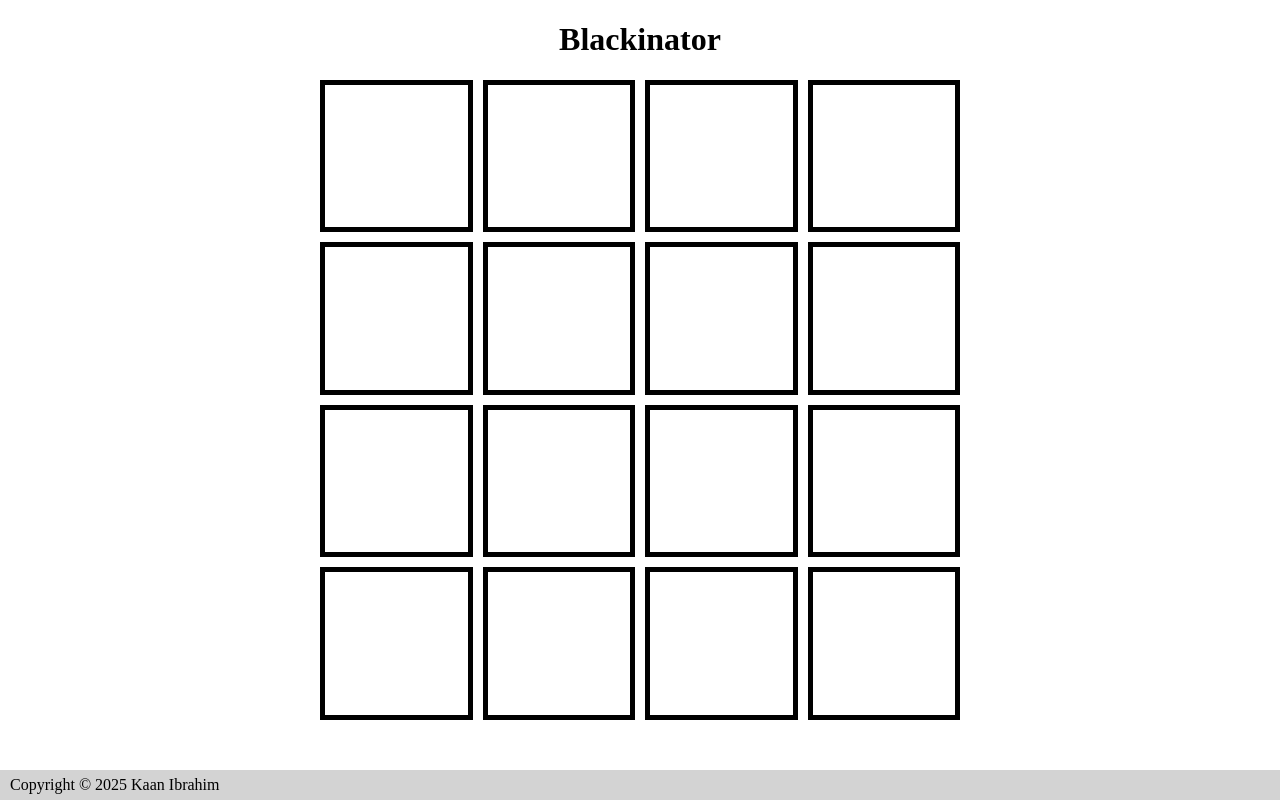
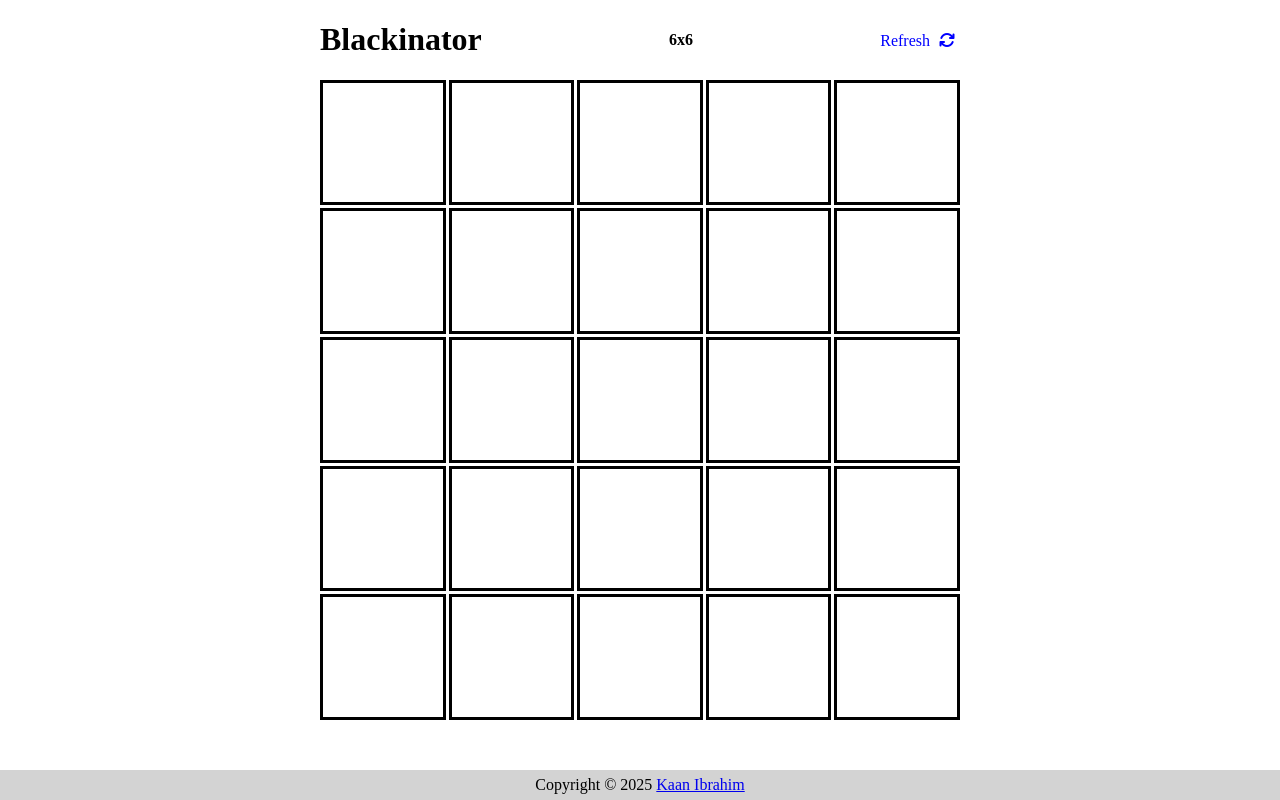
Before and after one commit to kaanibrahim/blackinator, a plain HTML site: page index.html in a window 1280 px wide. Drawn offline with Linux system fonts and the light colour scheme.

Commit message:
updates
- upgraded to 5x5
- added a refresh button
- added a 5x5 / 6x6 toggle

```diff
--- a/functions.js
+++ b/functions.js
@@ -1,3 +1,32 @@
 function changeColour(element) {
-    element.style.backgroundColor = "black";
+    if (element.style.backgroundColor === "black") {
+        element.style.backgroundColor = "white";
     }
+    else {
+        element.style.backgroundColor = "black";
+    }
+}
+
+function refreshGrid() {
+    const gridItems = document.querySelectorAll('.grid-item');
+    gridItems.forEach(item => {
+        item.style.backgroundColor = "white";
+    });
+}
+
+function changeGrids() {
+    const fiveByFiveGrid = document.getElementById('fivebyfive-grid');
+    const sixBySixGrid = document.getElementById('sixbysix-grid');
+    const sixBySixButton = document.getElementById('sixbysix');
+
+    if (fiveByFiveGrid.style.display === "none") {
+        fiveByFiveGrid.style.display = "grid";
+        sixBySixGrid.style.display = "none";
+        sixBySixButton.innerHTML = "6x6";
+    } else {
+        fiveByFiveGrid.style.display = "none";
+        sixBySixGrid.style.display = "grid";
+        sixBySixButton.innerHTML = "5x5";
+    }
+    refreshGrid(); // Reset colors when switching grids
+}
--- a/index.html
+++ b/index.html
@@ -8,9 +8,65 @@
 <body>
     <!-- JAVASCRIPT -->
     <script src="functions.js"></script>
-    <header><h1>Blackinator</h1></header>
+    <!-- FONTAWESOME -->
+    <script src="https://kit.fontawesome.com/9daa2eb6d3.js" crossorigin="anonymous"></script>
+    <header>
+        <h1>Blackinator</h1>
+        <div id="sixbysix" onClick="changeGrids()">6x6</div>
+        <div id="refresh" onClick="refreshGrid()">
+            <span>Refresh</span>
+            <i class="fa-solid fa-arrows-rotate"></i>
+        </div>
+    </header>
     <main>
-    <div id="grid">
+    <div id="fivebyfive-grid" class="grid">
+        <div class="grid-item" onClick = "changeColour(this)"></div>
+        <div class="grid-item" onClick = "changeColour(this)"></div>
+        <div class="grid-item" onClick = "changeColour(this)"></div>
+        <div class="grid-item" onClick = "changeColour(this)"></div>
+        <div class="grid-item" onClick = "changeColour(this)"></div>
+        <div class="grid-item" onClick = "changeColour(this)"></div>
+        <div class="grid-item" onClick = "changeColour(this)"></div>
+        <div class="grid-item" onClick = "changeColour(this)"></div>
+        <div class="grid-item" onClick = "changeColour(this)"></div>
+        <div class="grid-item" onClick = "changeColour(this)"></div>
+        <div class="grid-item" onClick = "changeColour(this)"></div>
+        <div class="grid-item" onClick = "changeColour(this)"></div>
+        <div class="grid-item" onClick = "changeColour(this)"></div>
+        <div class="grid-item" onClick = "changeColour(this)"></div>
+        <div class="grid-item" onClick = "changeColour(this)"></div>
+        <div class="grid-item" onClick = "changeColour(this)"></div>
+        <div class="grid-item" onClick = "changeColour(this)"></div>
+        <div class="grid-item" onClick = "changeColour(this)"></div>
+        <div class="grid-item" onClick = "changeColour(this)"></div>
+        <div class="grid-item" onClick = "changeColour(this)"></div>
+        <div class="grid-item" onClick = "changeColour(this)"></div>
+        <div class="grid-item" onClick = "changeColour(this)"></div>
+        <div class="grid-item" onClick = "changeColour(this)"></div>
+        <div class="grid-item" onClick = "changeColour(this)"></div>
+        <div class="grid-item" onClick = "changeColour(this)"></div>
+    </div>
+    <div id="sixbysix-grid" class="grid">
+        <div class="grid-item" onClick = "changeColour(this)"></div>
+        <div class="grid-item" onClick = "changeColour(this)"></div>
+        <div class="grid-item" onClick = "changeColour(this)"></div>
+        <div class="grid-item" onClick = "changeColour(this)"></div>
+        <div class="grid-item" onClick = "changeColour(this)"></div>
+        <div class="grid-item" onClick = "changeColour(this)"></div>
+        <div class="grid-item" onClick = "changeColour(this)"></div>
+        <div class="grid-item" onClick = "changeColour(this)"></div>
+        <div class="grid-item" onClick = "changeColour(this)"></div>
+        <div class="grid-item" onClick = "changeColour(this)"></div>
+        <div class="grid-item" onClick = "changeColour(this)"></div>
+        <div class="grid-item" onClick = "changeColour(this)"></div>
+        <div class="grid-item" onClick = "changeColour(this)"></div>
+        <div class="grid-item" onClick = "changeColour(this)"></div>
+        <div class="grid-item" onClick = "changeColour(this)"></div>
+        <div class="grid-item" onClick = "changeColour(this)"></div>
+        <div class="grid-item" onClick = "changeColour(this)"></div>
+        <div class="grid-item" onClick = "changeColour(this)"></div>
+        <div class="grid-item" onClick = "changeColour(this)"></div>
+        <div class="grid-item" onClick = "changeColour(this)"></div>
         <div class="grid-item" onClick = "changeColour(this)"></div>
         <div class="grid-item" onClick = "changeColour(this)"></div>
         <div class="grid-item" onClick = "changeColour(this)"></div>
@@ -29,6 +85,6 @@
         <div class="grid-item" onClick = "changeColour(this)"></div>
     </div>
     </main>
-    <footer>Copyright © 2025 Kaan Ibrahim </footer>
+    <footer><div>Copyright © 2025 <a href="https://kaanibrahim.com/">Kaan Ibrahim</a></div></footer>
 </body>
 </html>
--- a/style.css
+++ b/style.css
@@ -10,14 +10,32 @@ main {
     margin: 0 0 30px 0;
 }
 
-h1 {
-    text-align: center;
+header {
+    display: flex;
+    align-items: center;
+    justify-content: space-between;
+    width: 80vw;
+    max-width: 80vh;
+    margin: auto;
 }
 
-#grid  {
+#sixbysix {
+    cursor: pointer;
+    font-weight: bold;
+}
+
+#refresh {
+    cursor: pointer;
+    color: blue;
+}
+
+i {
+    padding: 5px;
+}
+
+.grid  {
     display: grid;
-    grid-template-columns: repeat(4, 1fr);
-    gap: 10px;
+    gap: 3px;
     width: 80vw;
     height: 80vw;
     max-width: 80vh;
@@ -25,13 +43,18 @@ h1 {
     margin: auto;
 }
 
-.grid-item {
-    border: 5px solid black;
+#fivebyfive-grid {
+    grid-template-columns: repeat(5, 1fr);
 }
 
-.grid-item:hover {
-    background-color: lightgray;
-    cursor: pointer;
+#sixbysix-grid {
+    grid-template-columns: repeat(6, 1fr);
+    display: none;
+}
+
+.grid-item {
+    border: 3px solid black;
+    background-color: white;
 }
 
 footer {
@@ -39,8 +62,14 @@ footer {
     position: fixed;
     bottom: 0;
     width: 100%;
-    padding: 10px;
     height: 30px;
     display: flex;
     align-items: center;
+    justify-content: center;
 }
+
+footer div {
+    width: 80vw;
+    margin: auto;
+    text-align: center;
+}
```
